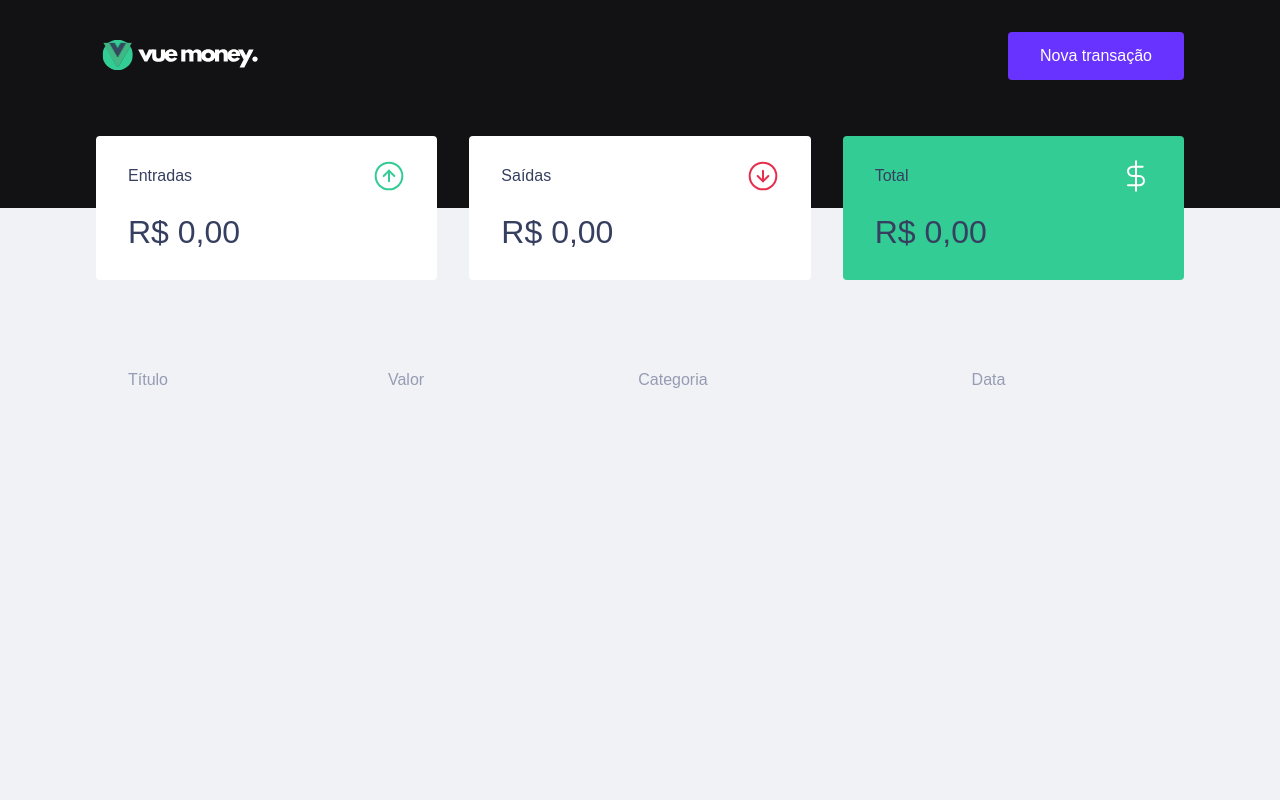
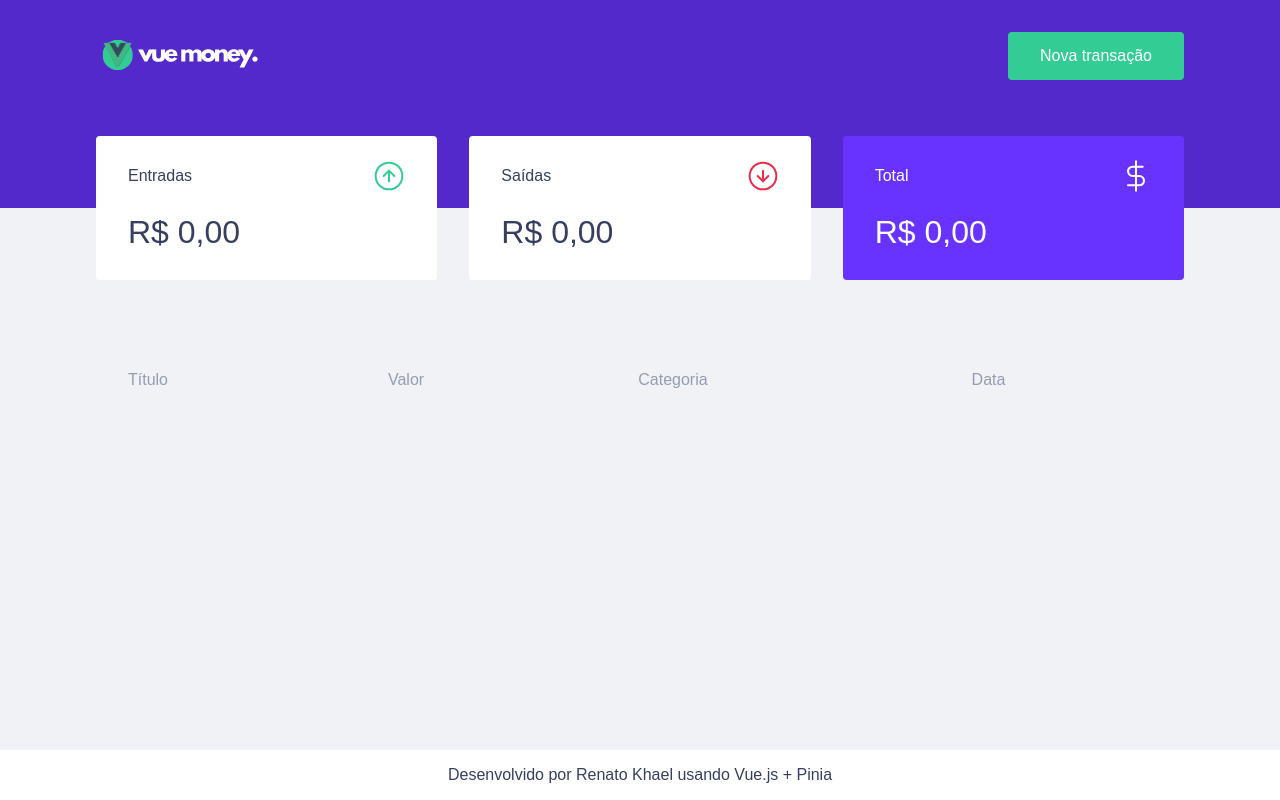
Before and after one commit to renatokhael/vue-money, a Vue app: page / in a window 1280 px wide. Built offline with nearby package versions, Linux system fonts and the light colour scheme.

Commit message:
✨ feat: update readme

```diff
--- a/src/App.vue
+++ b/src/App.vue
@@ -1,10 +1,12 @@
 <script setup>
 import Header from './components/Header.vue'
 import Dashboard from './components/Dashboard.vue'
+import Footer from './components/Footer.vue'
 
 </script>
 
 <template>
   <Header />
   <Dashboard />
+  <Footer />
 </template>
--- a/src/assets/base.css
+++ b/src/assets/base.css
@@ -1,7 +1,7 @@
 :root {
   --background: #f0f2f5;
   --red: #e52e4d;
-  --blue: #121214;
+  --blue: #5429cc;
   --green: #33cc95;
 
   --blue-light: #6933ff;
--- /dev/null
+++ b/src/components/Footer.vue
@@ -0,0 +1,29 @@
+<template>
+    <footer class="footer-container">
+        <p>Desenvolvido por Renato Khael usando Vue.js + Pinia</p>
+    </footer>
+</template>
+
+<script setup>
+</script>
+
+<style scoped>
+.footer-container {
+    display: flex;
+    justify-content: center;
+    align-items: center;
+    padding: 1rem;
+    background-color: var(--shape);
+    /* ou outra cor que preferir */
+    color: var(--text-title);
+    /* ou outra cor que preferir */
+    position: fixed;
+    width: 100%;
+    bottom: 0;
+}
+
+.footer-container p {
+    margin: 0;
+    font-size: 1rem;
+}
+</style>
--- a/src/components/Header.vue
+++ b/src/components/Header.vue
@@ -74,9 +74,10 @@ const addTransaction = () => {
 }
 
 button {
+
     font-size: 1rem;
     color: #fff;
-    background: var(--blue-light);
+    background: var(--green);
     border: 0;
     padding: 0 2rem;
     border-radius: 0.25rem;
--- a/src/components/Summary.vue
+++ b/src/components/Summary.vue
@@ -95,6 +95,7 @@ strong {
 }
 
 div.highlight-background {
-    background: var(--green);
+    background: var(--blue-light);
+    color: white;
 }
 </style>
```
Also changed, not shown: 1 other file (tests, documents, lock files or other folders).
